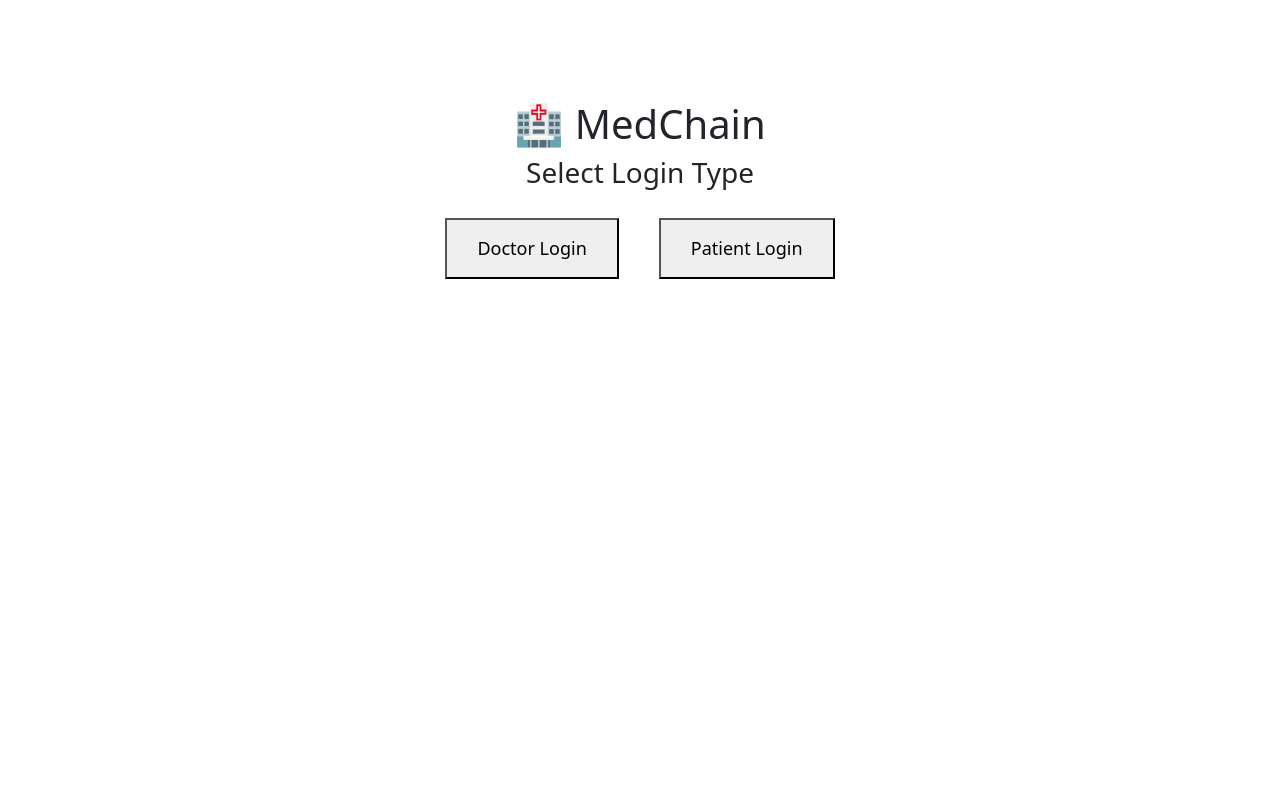
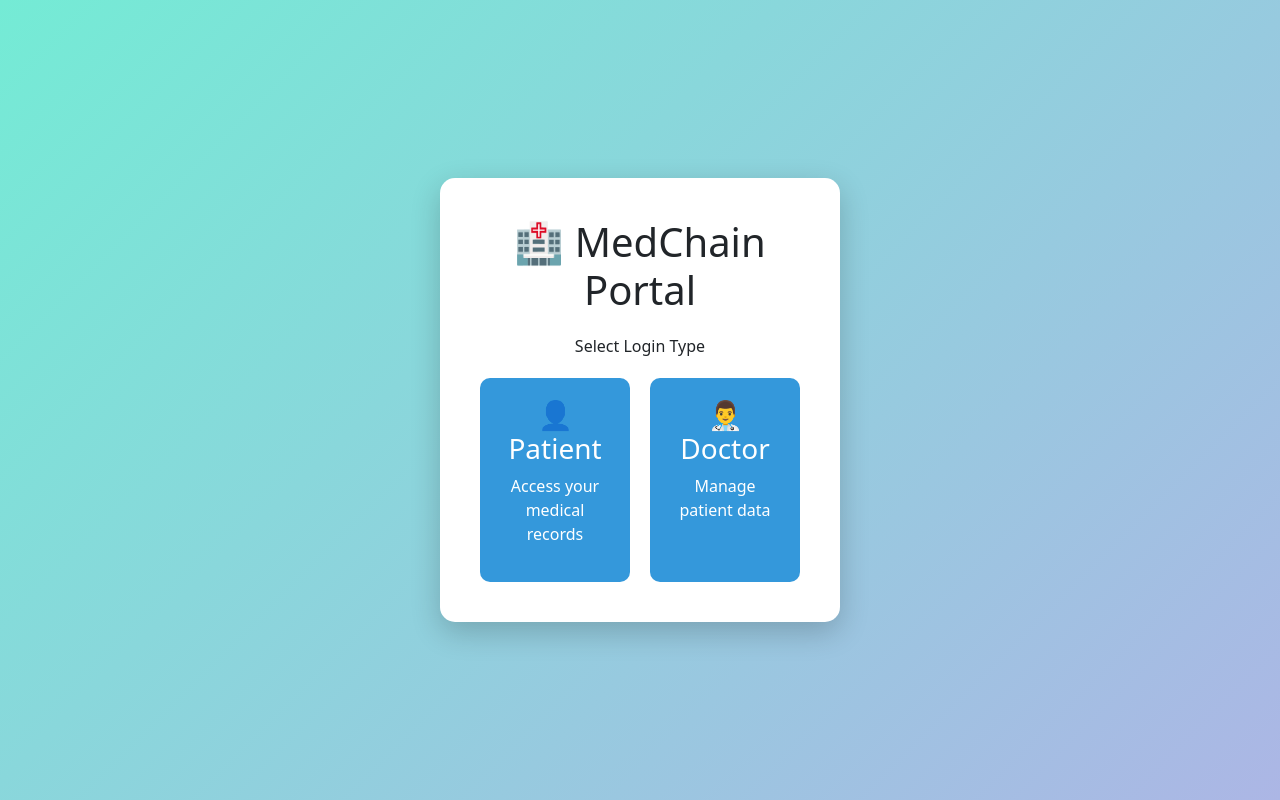
Before and after one commit to Sumanth-Teja99/medchain-frontend, a React (Create React App) app: page / in a window 1280 px wide. Built offline with nearby package versions, Linux system fonts and the light colour scheme.

Commit message:
fix file case issue

```diff
--- /dev/null
+++ b/src/pages/Chat.js
@@ -0,0 +1,35 @@
+import React, { useState } from "react";
+
+function Chat() {
+  const [messages, setMessages] = useState([]);
+  const [text, setText] = useState("");
+
+  const sendMessage = () => {
+    if (!text) return;
+
+    setMessages([...messages, { text }]);
+    setText("");
+  };
+
+  return (
+    <div style={{ padding: "20px" }}>
+      <h2>💬 Chat</h2>
+
+      <div style={{ border: "1px solid #ccc", padding: "10px", height: "300px", overflowY: "scroll" }}>
+        {messages.map((m, i) => (
+          <p key={i}>{m.text}</p>
+        ))}
+      </div>
+
+      <input
+        value={text}
+        onChange={(e) => setText(e.target.value)}
+        placeholder="Type message..."
+      />
+
+      <button onClick={sendMessage}>Send</button>
+    </div>
+  );
+}
+
+export default Chat;
--- /dev/null
+++ b/src/pages/Profile.js
@@ -0,0 +1,14 @@
+import React from "react";
+
+function Profile() {
+  return (
+    <div style={{ padding: "20px" }}>
+      <h2>👤 Profile</h2>
+
+      <p>Username: {localStorage.getItem("username")}</p>
+      <p>Role: {localStorage.getItem("role")}</p>
+    </div>
+  );
+}
+
+export default Profile;
--- a/src/pages/SelectRole.js
+++ b/src/pages/SelectRole.js
@@ -5,26 +5,60 @@ function SelectRole() {
   const navigate = useNavigate();
 
   return (
-    <div style={{ textAlign: "center", marginTop: "100px" }}>
-      <h1>🏥 MedChain</h1>
-      <h3>Select Login Type</h3>
+    <div style={container}>
+      <div style={box}>
+        <h1 style={{ marginBottom: "20px" }}>🏥 MedChain Portal</h1>
+        <p>Select Login Type</p>
 
-      <button onClick={() => navigate("/login/Doctor")} style={btn}>
-        Doctor Login
-      </button>
+        <div style={cards}>
 
-      <button onClick={() => navigate("/login/Patient")} style={btn}>
-        Patient Login
-      </button>
+          <div style={card} onClick={() => navigate("/login/Patient")}>
+            <h3>👤 Patient</h3>
+            <p>Access your medical records</p>
+          </div>
+
+          <div style={card} onClick={() => navigate("/login/Doctor")}>
+            <h3>👨‍⚕️ Doctor</h3>
+            <p>Manage patient data</p>
+          </div>
+
+        </div>
+      </div>
     </div>
   );
 }
 
-const btn = {
-  margin: "20px",
-  padding: "15px 30px",
-  fontSize: "18px",
-  cursor: "pointer"
+const container = {
+  height: "100vh",
+  display: "flex",
+  justifyContent: "center",
+  alignItems: "center",
+  background: "linear-gradient(135deg, #74ebd5, #ACB6E5)"
+};
+
+const box = {
+  background: "white",
+  padding: "40px",
+  borderRadius: "15px",
+  textAlign: "center",
+  width: "400px",
+  boxShadow: "0 10px 30px rgba(0,0,0,0.2)"
+};
+
+const cards = {
+  display: "flex",
+  gap: "20px",
+  marginTop: "20px"
+};
+
+const card = {
+  flex: 1,
+  background: "#3498db",
+  color: "white",
+  padding: "20px",
+  borderRadius: "10px",
+  cursor: "pointer",
+  transition: "0.3s"
 };
 
 export default SelectRole;
--- /dev/null
+++ b/src/pages/Settings.js
@@ -0,0 +1,13 @@
+import React from "react";
+
+function Settings() {
+  return (
+    <div style={{ padding: "20px" }}>
+      <h2>⚙️ Settings</h2>
+
+      <p>Coming soon...</p>
+    </div>
+  );
+}
+
+export default Settings;
```
Also changed, not shown: src/components/Sidebar.js (added, +32 -0 lines).
